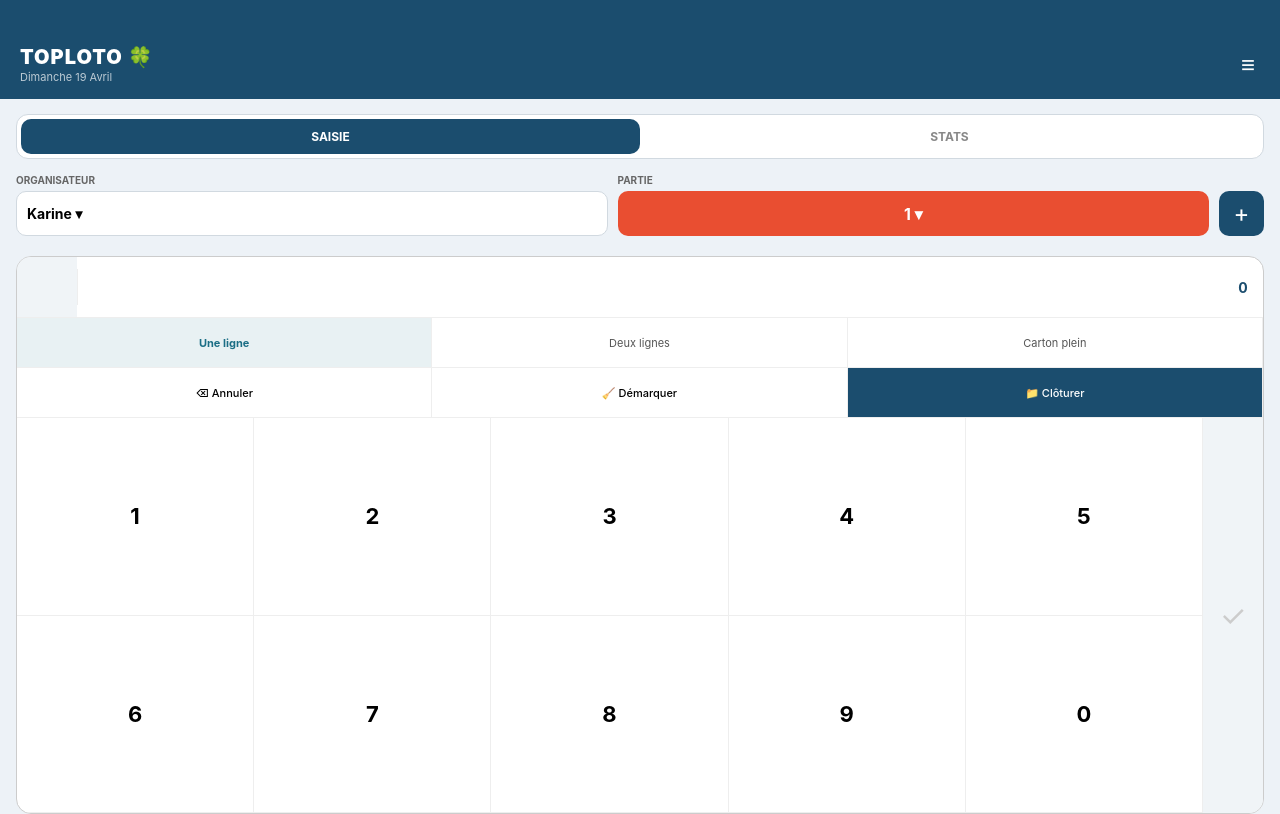
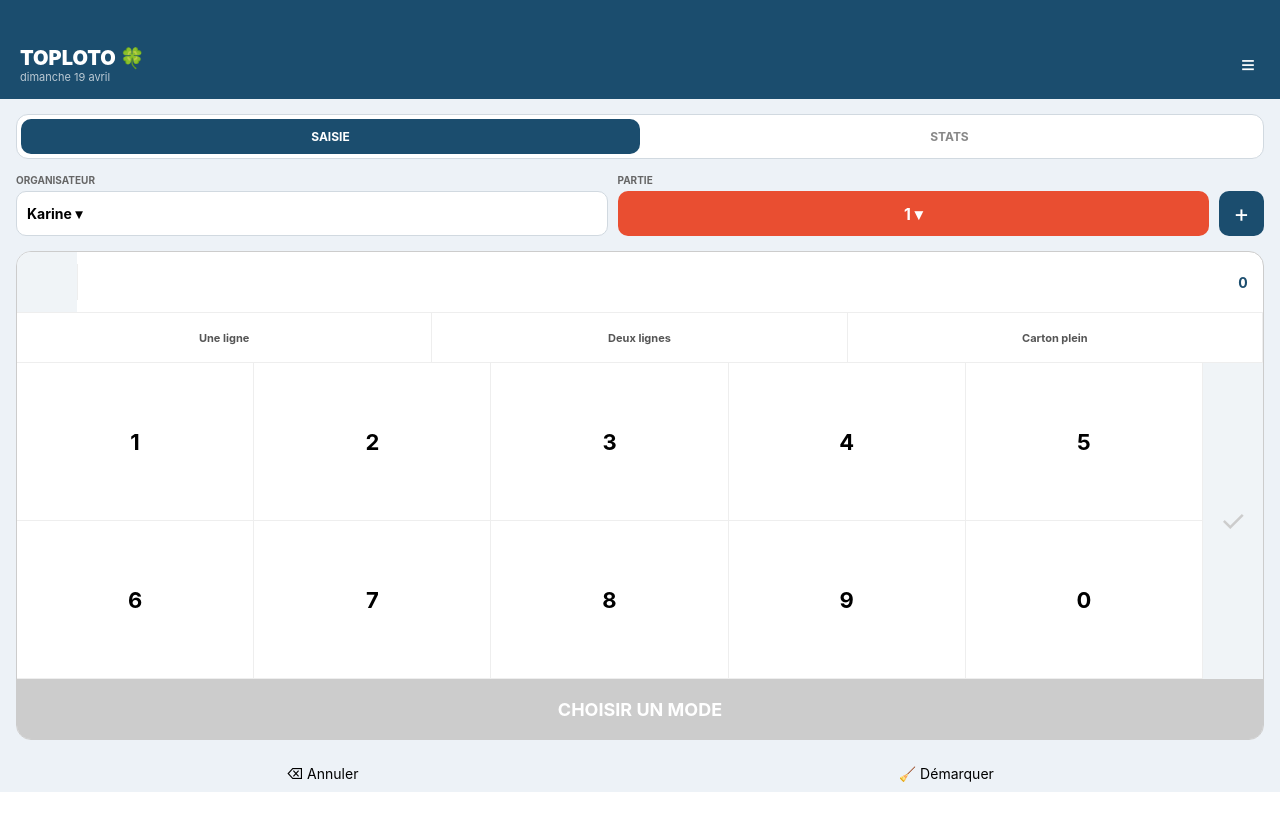
Before and after one commit to Git1602051961/statslotos, a React (Vite) app: page / in a window 1280 px wide. Built offline with nearby package versions, Linux system fonts and the light colour scheme.

Commit message:
Update App.tsx

```diff
--- a/App.tsx
+++ b/App.tsx
@@ -1,7 +1,6 @@
 import React, { useState, useEffect } from 'react';
-import { View, Text, TouchableOpacity, StyleSheet, Modal, FlatList, TextInput, ScrollView, StatusBar } from 'react-native';
+import { View, Text, TouchableOpacity, StyleSheet, Modal, FlatList, TextInput, ScrollView, StatusBar, Alert } from 'react-native';
 
-// --- TYPES ---
 interface NumeroSaisi {
   val: number;
   mode: string;
@@ -30,33 +29,58 @@ export default function LotoApp() {
   const [selectedOrgId, setSelectedOrgId] = useState('1');
   const [selectedTypePartie, setSelectedTypePartie] = useState('1');
   const [currentInput, setCurrentInput] = useState('');
-  const [mode, setMode] = useState('Une ligne');
+
+  // États pour la nouvelle logique de boutons
+  const [mode, setMode] = useState<string | null>(null);
+  const [modesTermines, setModesTermines] = useState<string[]>([]);
   const [statPeriod, setStatPeriod] = useState<'JOUR' | 'GLOBAL'>('GLOBAL');
 
   const currentOrg = organisateurs.find(o => o.id === selectedOrgId) || organisateurs[0];
   const today = new Date().toLocaleDateString('fr-FR', { weekday: 'long', day: 'numeric', month: 'long' });
 
-  // --- SAUVEGARDE VIA LOCALSTORAGE (SANS INSTALLATION) ---
   useEffect(() => {
-    const loadData = () => {
-      try {
     const savedData = localStorage.getItem('@toploto_data');
     const savedId = localStorage.getItem('@toploto_selected_id');
     if (savedData) setOrganisateurs(JSON.parse(savedData));
     if (savedId) setSelectedOrgId(savedId);
-      } catch (e) { console.error("Erreur chargement", e); }
-    };
-    loadData();
   }, []);
 
   useEffect(() => {
-    try {
     localStorage.setItem('@toploto_data', JSON.stringify(organisateurs));
     localStorage.setItem('@toploto_selected_id', selectedOrgId);
-    } catch (e) { console.error("Erreur sauvegarde", e); }
   }, [organisateurs, selectedOrgId]);
 
-  // --- ACTIONS ---
+  const validerNumero = (num: number) => {
+    if (!mode) {
+      alert("Sélectionnez d'abord un mode (Ligne, Double ou Carton)");
+      setCurrentInput('');
+      return;
+    }
+    setOrganisateurs(prev => prev.map(org => {
+      if (org.id === selectedOrgId) {
+        return { ...org, currentSeance: [{ val: num, mode, typePartie: selectedTypePartie, date: today }, ...org.currentSeance] };
+      }
+      return org;
+    }));
+    setCurrentInput('');
+  };
+
+  const handleGagne = () => {
+    if (!mode) return;
+    const currentMode = mode;
+    setModesTermines([...modesTermines, currentMode]);
+    setMode(null);
+
+    if (currentMode === 'Carton plein') {
+      if (window.confirm("Carton plein terminé ! Passer à la partie suivante ?")) {
+        const nextPartie = (parseInt(selectedTypePartie) + 1).toString();
+        setSelectedTypePartie(nextPartie);
+        setModesTermines([]);
+        setOrganisateurs(prev => prev.map(o => o.id === selectedOrgId ? { ...o, currentSeance: [] } : o));
+      }
+    }
+  };
+
   const handlePressNumber = (val: string) => {
     let nextInput = currentInput + val;
     if (nextInput.length > 2) return;
@@ -67,35 +91,8 @@ export default function LotoApp() {
     } else { setCurrentInput(nextInput); }
   };
 
-  const validerNumero = (num: number) => {
-    setOrganisateurs(prev => prev.map(org => {
-      if (org.id === selectedOrgId) {
-        return { ...org, currentSeance: [{ val: num, mode, typePartie: selectedTypePartie, date: today }, ...org.currentSeance] };
-      }
-      return org;
-    }));
-    setCurrentInput('');
-  };
-
-  const viderHistorique = () => {
-    if (window.confirm("Voulez-vous vraiment démarquer ?")) {
-      setOrganisateurs(prev => prev.map(o => o.id === selectedOrgId ? { ...o, currentSeance: [] } : o));
-    }
-  };
-
-  const cloturerJournee = () => {
-    if (window.confirm("Voulez-vous clôturer cette journée ?")) {
-      setOrganisateurs(prev => prev.map(org => {
-        if (org.id === selectedOrgId) {
-          return { ...org, archives: [...org.currentSeance, ...org.archives], currentSeance: [] };
-        }
-        return org;
-      }));
-    }
-  };
-
   const handleAnnuler = () => {
-    if (currentInput.length > 0) { setCurrentInput(''); }
+    if (currentInput.length > 0) setCurrentInput('');
     else {
       setOrganisateurs(prev => prev.map(org => {
         if (org.id === selectedOrgId && org.currentSeance.length > 0) {
@@ -108,17 +105,6 @@ export default function LotoApp() {
     }
   };
 
-  const supprimerOrganisateur = () => {
-    if (organisateurs.length <= 1) return;
-    if (window.confirm(`Supprimer ${currentOrg.nom} ?`)) {
-      const nouveaux = organisateurs.filter(o => o.id !== selectedOrgId);
-      setOrganisateurs(nouveaux);
-      setSelectedOrgId(nouveaux[0].id);
-      setMenuVisible(false);
-    }
-  };
-
-  // --- LOGIQUE STATS ---
   const getStatsCumulees = () => {
     const counts: { [key: number]: number } = {};
     const source = statPeriod === 'JOUR' ? currentOrg.currentSeance : [...currentOrg.currentSeance, ...currentOrg.archives];
@@ -214,17 +200,19 @@ export default function LotoApp() {
               </View>
 
               <View style={styles.modeGrid}>
-                {['Une ligne', 'Deux lignes', 'Carton plein'].map(m => (
-                  <TouchableOpacity key={m} onPress={() => setMode(m)} style={[styles.modeItem, mode === m && styles.modeItemActive]}>
-                    <Text style={[styles.modeItemText, mode === m && styles.modeItemTextActive]}>{m}</Text>
+                {['Une ligne', 'Deux lignes', 'Carton plein'].map(m => {
+                  const estFait = modesTermines.includes(m);
+                  return (
+                    <TouchableOpacity
+                      key={m}
+                      disabled={estFait}
+                      onPress={() => setMode(m)}
+                      style={[styles.modeItem, mode === m && styles.modeItemActive, estFait && {backgroundColor: '#f0f0f0'}]}
+                    >
+                      <Text style={[styles.modeItemText, mode === m && styles.modeItemTextActive, estFait && {color: '#bbb', textDecorationLine: 'line-through'}]}>{m}</Text>
                     </TouchableOpacity>
-                ))}
-              </View>
-
-              <View style={styles.actionRow}>
-                <TouchableOpacity style={styles.actionBtn} onPress={handleAnnuler}><Text style={styles.actionBtnText}>⌫ Annuler</Text></TouchableOpacity>
-                <TouchableOpacity style={styles.actionBtn} onPress={viderHistorique}><Text style={styles.actionBtnText}>🧹 Démarquer</Text></TouchableOpacity>
-                <TouchableOpacity style={[styles.actionBtn, {backgroundColor: '#1B4D6E'}]} onPress={cloturerJournee}><Text style={[styles.actionBtnText, {color: '#fff'}]}>📁 Clôturer</Text></TouchableOpacity>
+                  );
+                })}
               </View>
 
               <View style={styles.numpadGrid}>
@@ -236,8 +224,20 @@ export default function LotoApp() {
                   <Text style={[styles.checkIcon, currentInput.length === 1 ? {color: '#1B6E85'} : {color: '#CCC'}]}>✓</Text>
                 </TouchableOpacity>
               </View>
+
+              <TouchableOpacity
+                onPress={handleGagne}
+                disabled={!mode}
+                style={[styles.gagneBtn, !mode ? styles.gagneBtnInactive : styles.gagneBtnActive]}
+              >
+                <Text style={styles.gagneBtnText}>{mode ? `GAGNÉ (${mode}) !` : "CHOISIR UN MODE"}</Text>
+              </TouchableOpacity>
             </View>
-            {currentInput.length > 0 && <Text style={styles.currentSaisieText}>Saisie : {currentInput}</Text>}
+
+            <View style={styles.footerActions}>
+                <TouchableOpacity style={styles.actionBtnSimple} onPress={handleAnnuler}><Text>⌫ Annuler</Text></TouchableOpacity>
+                <TouchableOpacity style={styles.actionBtnSimple} onPress={() => {if(window.confirm("Vider l'écran ?")) setOrganisateurs(prev => prev.map(o => o.id === selectedOrgId ? { ...o, currentSeance: [] } : o))}}><Text>🧹 Démarquer</Text></TouchableOpacity>
+            </View>
           </View>
         ) : (
           <ScrollView style={styles.statsScroll}>
@@ -257,23 +257,23 @@ export default function LotoApp() {
       <Modal visible={menuVisible} transparent>
         <TouchableOpacity style={styles.overlay} onPress={() => setMenuVisible(false)}>
           <View style={styles.modalContent}>
-            <TouchableOpacity style={styles.modalItem} onPress={supprimerOrganisateur}><Text style={{color: 'red', fontWeight: 'bold'}}>Supprimer cet organisateur</Text></TouchableOpacity>
+            <TouchableOpacity style={styles.modalItem} onPress={() => {if(window.confirm("Clôturer la séance et archiver ?")) { setOrganisateurs(prev => prev.map(org => org.id === selectedOrgId ? { ...org, archives: [...org.currentSeance, ...org.archives], currentSeance: [] } : org)); setMenuVisible(false); }}}><Text style={{fontWeight: 'bold', color: '#1B4D6E'}}>📁 Clôturer la journée</Text></TouchableOpacity>
+            <TouchableOpacity style={styles.modalItem} onPress={() => {if(organisateurs.length > 1 && window.confirm("Supprimer ?")) { const n = organisateurs.filter(o => o.id !== selectedOrgId); setOrganisateurs(n); setSelectedOrgId(n[0].id); setMenuVisible(false); }}}><Text style={{color: 'red'}}>Supprimer l'organisateur</Text></TouchableOpacity>
             <TouchableOpacity style={styles.modalItem} onPress={() => setMenuVisible(false)}><Text>Fermer</Text></TouchableOpacity>
           </View>
         </TouchableOpacity>
       </Modal>
 
+      {/* Modals Add Org / Select Org / Select Partie - Gardés identiques à avant */}
       <Modal visible={modalAddOrgVisible} transparent><View style={styles.overlay}><View style={styles.modalContent}>
         <Text style={styles.modalTitle}>Nouveau</Text>
-        <TextInput style={styles.input} placeholder="Nom..." value={newOrgName} onChangeText={setNewOrgName} autoFocus />
+        <TextInput style={styles.input} placeholder="Nom..." value={newOrgName} onChangeText={setNewOrgName} />
         <View style={styles.modalRowBtns}>
             <TouchableOpacity style={[styles.halfBtn, {backgroundColor: '#ccc'}]} onPress={() => setModalAddOrgVisible(false)}><Text>ANNULER</Text></TouchableOpacity>
             <TouchableOpacity style={[styles.halfBtn, {backgroundColor: '#1B4D6E'}]} onPress={()=>{if(!newOrgName) return; const id=Date.now().toString(); setOrganisateurs([...organisateurs,{id,nom:newOrgName,currentSeance:[],archives:[]}]); setSelectedOrgId(id); setNewOrgName(''); setModalAddOrgVisible(false);}}><Text style={{color:'#fff'}}>CRÉER</Text></TouchableOpacity>
         </View>
       </View></View></Modal>
-
       <Modal visible={modalSelectOrgVisible} transparent><View style={styles.overlay}><View style={styles.modalContent}><FlatList data={organisateurs} renderItem={({item})=>(<TouchableOpacity style={styles.orgItem} onPress={()=>{setSelectedOrgId(item.id); setModalSelectOrgVisible(false);}}><Text>{item.nom}</Text></TouchableOpacity>)} /></View></View></Modal>
-
       <Modal visible={modalPartieVisible} transparent><View style={styles.overlay}><View style={styles.modalContentLarge}><ScrollView contentContainerStyle={styles.gridParties}>{Array.from({length:21}, (_,i)=>(i+1).toString()).map(p => (<TouchableOpacity key={p} style={[styles.partSquare, selectedTypePartie === p && {backgroundColor:'#E94E31'}]} onPress={()=>{setSelectedTypePartie(p); setModalPartieVisible(false);}}><Text style={[styles.partText, selectedTypePartie === p && {color:'#fff'}]}>{p}</Text></TouchableOpacity>))}</ScrollView></View></View></Modal>
     </View>
   );
@@ -281,10 +281,10 @@ export default function LotoApp() {
 
 const styles = StyleSheet.create({
   container: { flex: 1, backgroundColor: '#EDF2F7' },
-  appHeader: { backgroundColor: '#1B4D6E', paddingTop: 45, paddingBottom: 15, paddingHorizontal: 20, flexDirection: 'row', justifyContent: 'space-between', alignItems: 'center', elevation: 4 },
+  appHeader: { backgroundColor: '#1B4D6E', paddingTop: 45, paddingBottom: 15, paddingHorizontal: 20, flexDirection: 'row', justifyContent: 'space-between', alignItems: 'center' },
   headerTitleContainer: { justifyContent: 'center' },
-  appTitle: { color: '#fff', fontSize: 20, fontWeight: '900', letterSpacing: 1 },
-  appSubtitle: { color: 'rgba(255,255,255,0.7)', fontSize: 11, marginTop: 1, textTransform: 'capitalize' },
+  appTitle: { color: '#fff', fontSize: 20, fontWeight: '900' },
+  appSubtitle: { color: 'rgba(255,255,255,0.7)', fontSize: 11 },
   menuIconBtn: { padding: 5 },
   contentPadding: { flex: 1, paddingHorizontal: 16 },
   topNav: { marginVertical: 15 },
@@ -293,7 +293,7 @@ const styles = StyleSheet.create({
   tabActive: { backgroundColor: '#1B4D6E' },
   tabText: { color: '#888', fontWeight: 'bold', fontSize: 12 },
   tabTextActive: { color: '#fff' },
-  headerSelectionRow: { flexDirection: 'row', alignItems: 'flex-end', marginBottom: 20 },
+  headerSelectionRow: { flexDirection: 'row', alignItems: 'flex-end', marginBottom: 15 },
   labelHeader: { fontSize: 10, color: '#666', fontWeight: 'bold', marginBottom: 5 },
   whiteBox: { backgroundColor: '#fff', borderRadius: 10, padding: 10, height: 45, justifyContent: 'center', borderWidth: 1, borderColor: '#D1D9E0' },
   boldText: { fontWeight: 'bold', fontSize: 14 },
@@ -316,21 +316,23 @@ const styles = StyleSheet.create({
   modeGrid: { flexDirection: 'row', height: 50, borderTopWidth: 1, borderColor: '#eee' },
   modeItem: { flex: 1, justifyContent: 'center', alignItems: 'center', borderRightWidth: 1, borderColor: '#eee' },
   modeItemActive: { backgroundColor: '#E8F1F3' },
-  modeItemText: { fontSize: 11, color: '#555' },
-  modeItemTextActive: { color: '#1B6E85', fontWeight: 'bold' },
-  actionRow: { flexDirection: 'row', height: 50, borderTopWidth: 1, borderColor: '#eee' },
-  actionBtn: { flex: 1, justifyContent: 'center', alignItems: 'center', borderRightWidth: 1, borderColor: '#eee' },
-  actionBtnText: { fontSize: 11, textAlign: 'center', fontWeight: '500' },
+  modeItemText: { fontSize: 11, color: '#555', fontWeight: 'bold' },
+  modeItemTextActive: { color: '#1B6E85' },
   numpadGrid: { flexDirection: 'row', borderTopWidth: 1, borderColor: '#eee' },
   numbersPart: { flex: 1 },
   keyRow: { flexDirection: 'row' },
-  key: { flex: 1, aspectRatio: 1.2, justifyContent: 'center', alignItems: 'center', borderRightWidth: 1, borderBottomWidth: 1, borderColor: '#eee' },
+  key: { flex: 1, aspectRatio: 1.5, justifyContent: 'center', alignItems: 'center', borderRightWidth: 1, borderBottomWidth: 1, borderColor: '#eee' },
   keyText: { fontSize: 22, fontWeight: 'bold' },
   checkBtn: { width: 60, justifyContent: 'center', alignItems: 'center', backgroundColor: '#F0F4F7' },
   checkIcon: { fontSize: 30 },
-  currentSaisieText: { textAlign: 'center', fontSize: 18, fontWeight: 'bold', color: '#1B4D6E', marginTop: 10 },
-  statsScroll: { flex: 1, paddingVertical: 10 },
-  titleStats: { fontSize: 18, fontWeight: 'bold', color: '#1B4D6E', textAlign: 'center', marginBottom: 15 },
+  gagneBtn: { height: 60, justifyContent: 'center', alignItems: 'center' },
+  gagneBtnActive: { backgroundColor: '#E94E31' },
+  gagneBtnInactive: { backgroundColor: '#CCC' },
+  gagneBtnText: { color: '#fff', fontWeight: 'bold', fontSize: 18 },
+  footerActions: { flexDirection: 'row', justifyContent: 'space-around', marginTop: 15 },
+  actionBtnSimple: { padding: 10 },
+  statsScroll: { flex: 1 },
+  titleStats: { fontSize: 18, fontWeight: 'bold', color: '#1B4D6E', textAlign: 'center', marginVertical: 15 },
   cartonStatsCard: { backgroundColor: '#fff', borderRadius: 10, marginBottom: 20, borderWidth: 1, overflow: 'hidden' },
   cartonStatsHeader: { padding: 5, alignItems: 'center' },
   cartonStatsTitle: { color: '#fff', fontSize: 11, fontWeight: 'bold' },
```
Lines whose indentation alone changed are shown as unchanged.
